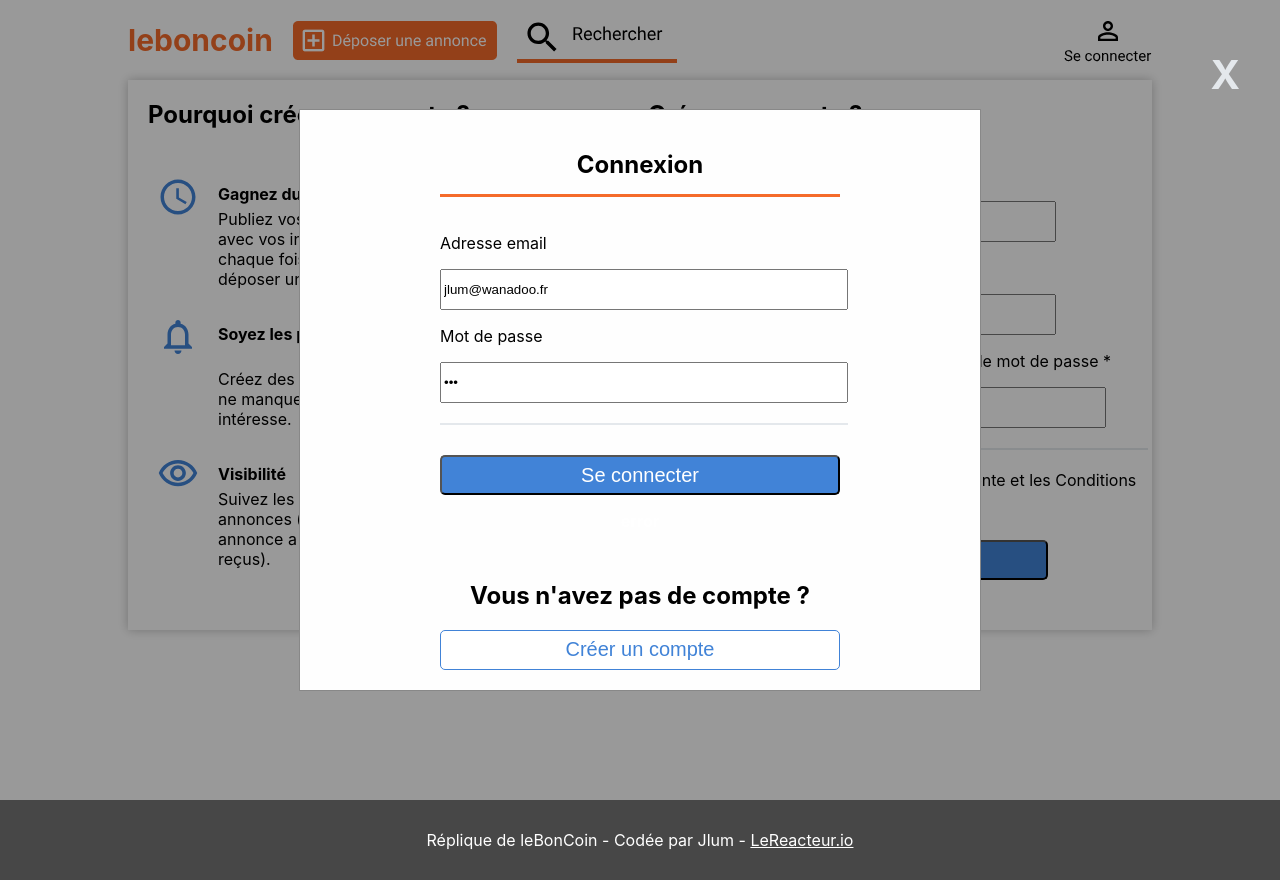
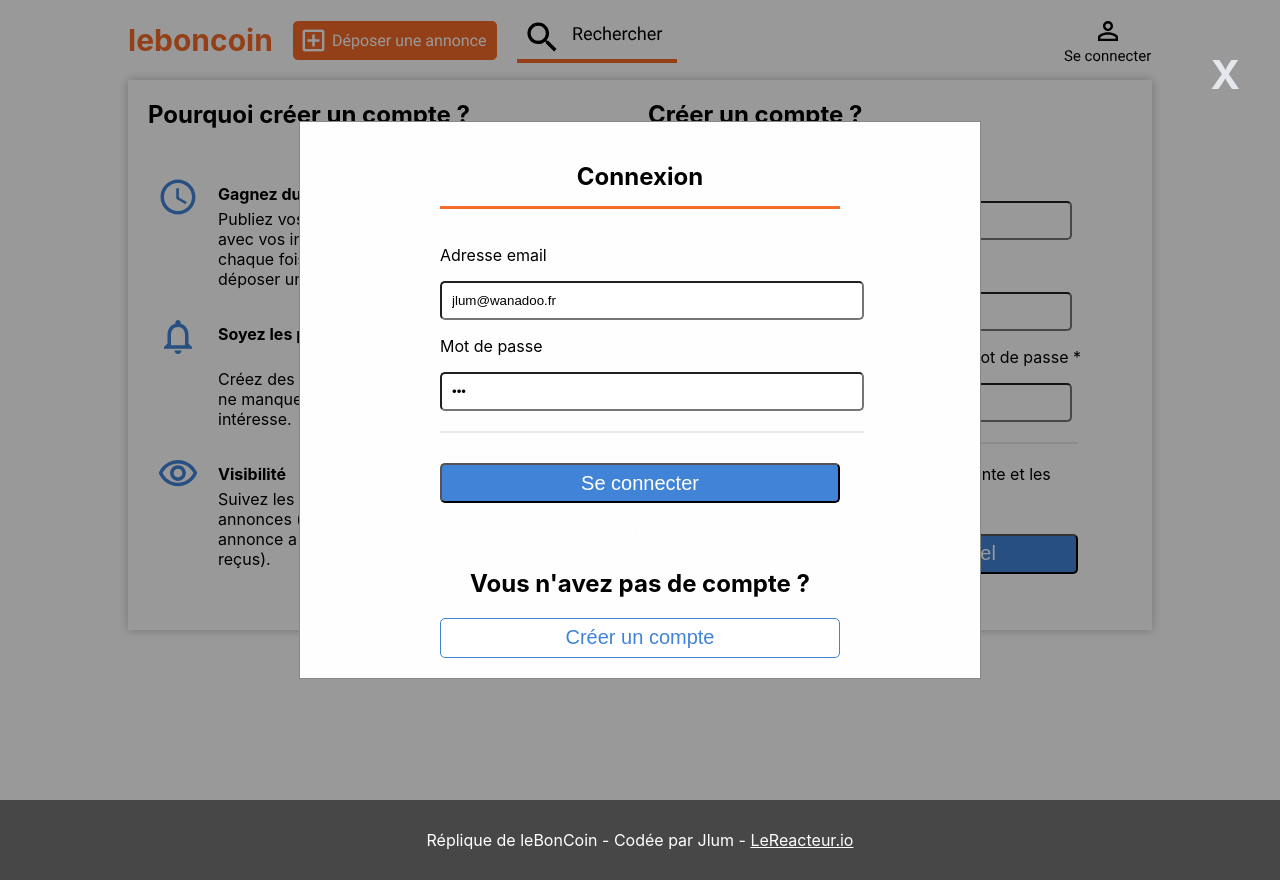
Before and after one commit to jlum85/leboncoin, a React (Create React App) app: page /sign_up in a window 1280 px wide. Both pictures are taken after a click on the item 1108 px from the left and 40 px from the top of the page. Built offline with nearby package versions, Linux system fonts and the light colour scheme.

Commit message:
contrôles de surface submit

```diff
--- a/src/App.js
+++ b/src/App.js
@@ -56,7 +56,7 @@
         </Route>
 
         <Route path="/sign_up">
-          <SignUp />
+          <SignUp logIn={logIn} />
         </Route>
 
         <Route path="/">
--- a/src/components/Modal.css
+++ b/src/components/Modal.css
@@ -94,3 +94,12 @@
   right: 40px;
   cursor: pointer;
 }
+
+.flexBtn2 {
+  margin-top: 10px;
+  width: 100%;
+}
+
+.flexBtn2 h2 {
+  text-align: center;
+}
--- a/src/components/Modal.js
+++ b/src/components/Modal.js
@@ -12,8 +12,6 @@
   const history = useHistory();
 
   const onAnswer = response => {
-    console.log("onAnswer");
-    console.log(response);
     const result = response.data;
     if (result && result.token) {
       props.logIn({
@@ -47,7 +45,6 @@
   };
 
   const checkParams = () => {
-    let result = true;
     if (mail === "") {
       setMsgError("Mail non renseigné");
       setIsError(true);
@@ -56,6 +53,10 @@
       setMsgError("Mot de passe non renseigné");
       setIsError(true);
       return false;
+    } else {
+      setMsgError();
+      setIsError(false);
+      return true;
     }
   };
 
@@ -120,12 +121,11 @@
               {msgError}
             </p>
           </div>
-          <div className="flexBtn">
+          <div className="flexBtn2">
             <h2>Vous n'avez pas de compte ?</h2>
             <button
               className="createAccountBtn"
               onClick={() => {
-                console.log("créer un compte");
                 props.setIsModal(false);
                 history.push("/sign_up");
               }}
--- a/src/containers/Offers.js
+++ b/src/containers/Offers.js
@@ -5,22 +5,66 @@
 import "../App.css";
 
 const offersByPage = 3;
+const API = "https://leboncoin-api.herokuapp.com/api/offer/with-count";
+const tabSort = ["price-desc", "price-asc", "date-desc", "date-asc"];
 
 const Offers = () => {
   const [isLoading, setIsLoading] = useState(true);
   const [count, setCount] = useState(0);
   const [offers, setOffers] = useState([]);
   const [numPage, setNumPage] = useState(1);
-  const [search, setSearch] = useState("");
+  const [paramApi, setParamApi] = useState({
+    title: "cd",
+    priceMin: 0,
+    priceMax: 0,
+    sort: "price-asc",
+    skip: (numPage - 1) * offersByPage,
+    limit: offersByPage
+  });
+
+  // console.log("Offers : ");
+  // console.log(isLoading);
+  // console.log(count);
+  // console.log(offers);
+  // console.log(numPage);
+  // console.log(paramApi);
+
+  const getUrl = () => {
+    let firstParam = true;
+    const getSeparator = () => {
+      if (firstParam) {
+        firstParam = false;
+        return "?";
+      } else {
+        return "&";
+      }
+    };
+    let url = API;
+
+    if (paramApi.title !== "") {
+      url += getSeparator() + "title=" + paramApi.title;
+    }
+    if (paramApi.priceMin > 0) {
+      url += getSeparator() + "priceMin=" + paramApi.priceMin;
+    }
+    if (paramApi.priceMax > 0) {
+      url += getSeparator() + "priceMax=" + paramApi.priceMax;
+    }
+    if (paramApi.sort !== "" && tabSort.includes(paramApi.sort)) {
+      url += getSeparator() + "sort=" + paramApi.sort;
+    }
+    if (paramApi.skip >= 0) {
+      url += getSeparator() + "skip=" + paramApi.skip;
+    }
+    if (paramApi.limit > 0) {
+      url += getSeparator() + "limit=" + paramApi.limit;
+    }
+    // console.log(url);
+    return url;
+  };
 
   const fetchData = async () => {
-    const response = await axios.get(
-      "https://leboncoin-api.herokuapp.com/api/offer/with-count?skip=" +
-        (numPage - 1) * offersByPage +
-        "&limit=" +
-        offersByPage
-    );
-
+    const response = await axios.get(getUrl());
     setCount(response.data.count);
     setOffers(response.data.offers);
     setIsLoading(false);
@@ -38,22 +82,22 @@
   };
   // A la création
   useEffect(() => {
+    // console.log("fetch create");
     fetchData();
-    // setIsLoading(false);
   }, []);
 
   // A chaque changement de page
   useEffect(() => {
+    // console.log("fetch page");
     fetchData();
   }, [numPage]);
 
   return (
     <section>
       <Search
-        search={search}
-        onChange={e => {
-          setSearch(e.target.value);
-        }}
+        paramApi={paramApi}
+        setParamApi={setParamApi}
+        fetchData={fetchData}
       ></Search>
       {isLoading ? (
         <p> Chargement en cours</p>
--- a/src/containers/SignUp.css
+++ b/src/containers/SignUp.css
@@ -29,6 +29,8 @@
   border-radius: 5px;
   background-color: #4183d7;
   font-size: 20px;
+  height: 40px;
+  width: 100%;
 }
 
 .formPass {
@@ -38,11 +40,17 @@
   align-items: flex-start;
 }
 
-.signInput {
+.formContainer {
+  width: 430px;
+}
+
+.signUpInput {
   display: flex;
   flex-direction: column;
   justify-content: flex-start;
   align-items: flex-start;
+  padding-bottom: 20px;
+  border-bottom: 2px solid #e4e8ec;
 }
 
 .flexPass {
@@ -54,11 +62,11 @@
   width: 500px;
 }
 
-.passLeft {
-  width: 250px;
+.passLeft,
+.passRight {
+  width: 220px;
 }
 .passLeft p {
-  width: 250px;
   font-size: 16px;
 }
 
@@ -68,17 +76,21 @@
 }
 
 .inputPass {
-  width: 200px;
+  width: 160px;
   height: 35px;
+}
+form input {
+  border-radius: 5px;
+  padding: 0 10px;
+}
+
+.passRight input {
+  width: 180px;
 }
 
 .flexBtn {
   margin-top: 30px;
-}
-
-.signBtn {
-  height: 40px;
-  width: 400px;
+  width: 100%;
 }
 
 .inputCdg {
--- a/src/containers/SignUp.js
+++ b/src/containers/SignUp.js
@@ -1,5 +1,6 @@
 import axios from "axios";
 import React, { useState } from "react";
+import { useHistory } from "react-router-dom";
 import CardInfoSignUp from "../components/CardInfoSignUp";
 import Eye from "../images/eye.svg";
 import Notif from "../images/notification.svg";
@@ -8,15 +9,29 @@
 import "../App.css";
 import "./SignUp.css";
 
-const SignUp = () => {
+const SignUp = props => {
   const [pseudo, setPseudo] = useState("jlum");
   const [mail, setMail] = useState("jlum@wanadoo.fr");
   const [pass1, setPass1] = useState("jel");
   const [pass2, setPass2] = useState("jel");
+  const [cdg, setCdg] = useState(true);
+  const [isError, setIsError] = useState(false);
+  const [msgError, setMsgError] = useState("error");
+  const history = useHistory();
 
   const onAnswer = response => {
     const result = response.data;
-    console.log("OnAnswer : ", result);
+    if (result && result.token) {
+      props.logIn({
+        token: result.token,
+        username: result.account.username,
+        _id: result._id
+      });
+      history.push("/offers");
+    } else {
+      setMsgError("Bad Request");
+      setIsError(true);
+    }
     return result;
   };
 
@@ -33,11 +48,40 @@
     } else {
       console.log(error);
     }
+    setMsgError("Bad Request");
+    setIsError(true);
   };
 
-  const checkParams = () => {};
+  const checkParams = () => {
+    if (pseudo === "") {
+      setMsgError("Pseudo non renseigné");
+      setIsError(true);
+      return false;
+    } else if (mail === "") {
+      setMsgError("Mail non renseigné");
+      setIsError(true);
+      return false;
+    } else if (pass1 === "") {
+      setMsgError("Mot de passe non renseigné");
+      setIsError(true);
+      return false;
+    } else if (pass1 !== pass2) {
+      setMsgError("les mots de passe ne sont pas identiques!!");
+      setIsError(true);
+      return false;
+    } else if (!cdg) {
+      setMsgError("Vous devez accepter les conditions générales de vente");
+      setIsError(true);
+      return false;
+    } else {
+      setMsgError();
+      setIsError(false);
+      return true;
+    }
+  };
 
   const getToken = () => {
+    if (checkParams()) {
       axios
         .post(
           "https://leboncoin-api.herokuapp.com/api/user/sign_up",
@@ -52,6 +96,7 @@
         )
         .then(onAnswer)
         .catch(onError);
+    }
   };
 
   return (
@@ -86,12 +131,14 @@
                 event.preventDefault();
               }}
             >
-              <div className="signInput">
+              <div className="formContainer">
+                <div className="signUpInput">
                   <p>Pseudo *</p>
                   <input
                     className="inputSU"
                     type="text"
                     value={pseudo}
+                    required
                     onChange={e => {
                       setPseudo(e.target.value);
                     }}
@@ -100,6 +147,7 @@
                   <input
                     className="inputSU"
                     type="text"
+                    required
                     value={mail}
                     onChange={e => {
                       setMail(e.target.value);
@@ -112,17 +160,19 @@
                       <input
                         className="inputPass"
                         type="password"
+                        required
                         value={pass1}
                         onChange={e => {
                           setPass1(e.target.value);
                         }}
                       />
                     </div>
-                  <div className="passLeft">
+                    <div className="passRight">
                       <p>Confirmer le mot de passe *</p>
                       <input
                         className="inputPass"
                         type="password"
+                        required
                         value={pass2}
                         onChange={e => {
                           setPass2(e.target.value);
@@ -133,10 +183,21 @@
                 </div>
 
                 <div className="inputCdg">
-                <input type="checkbox" id="cdg" name="cdg"></input>
+                  <input
+                    type="checkbox"
+                    id="cdg"
+                    name="cdg"
+                    checked={cdg}
+                    onChange={e => {
+                      if (isError) {
+                        setIsError(false);
+                      }
+                      setCdg(e.target.checked);
+                    }}
+                  ></input>
                   <label htmlFor="cdg">
-                  J’accepte les Conditions Générales de Vente et les Conditions
-                  Générales d’Utilisation.
+                    J’accepte les Conditions Générales de Vente et les
+                    Conditions Générales d’Utilisation.
                   </label>
                 </div>
 
@@ -147,6 +208,10 @@
                     value="Créer mon Compte Personnel"
                   ></input>
                 </div>
+              </div>
+              <p className={"error " + (isError ? "error-show" : "error-hide")}>
+                {msgError}
+              </p>
             </form>
           </div>
         </div>
```
Also changed, not shown: src/components/Search.js (+61 -2 lines). Lines whose indentation alone changed are shown as unchanged.
